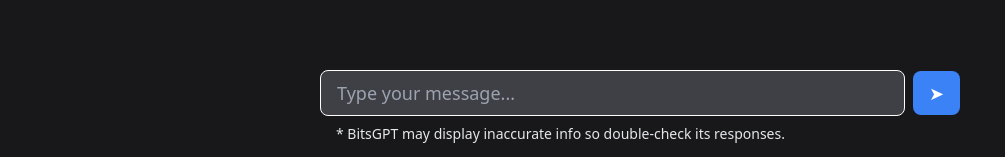
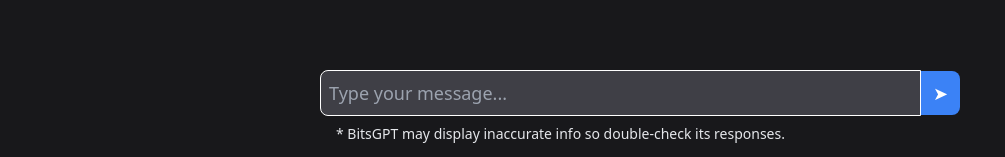
Before and after one commit to crux-bphc/bits-gpt, a SvelteKit app in the folder src/frontend/bits-gpt/: page / in a window 1280 px wide. Shown: the part 640-797 px from the top of the page, without its empty margins (0-1005 px from the left). Built offline with nearby package versions, Linux system fonts and the light colour scheme.

Commit message:
fix: Edit send button style

```diff
--- a/src/frontend/bits-gpt/src/routes/+page.svelte
+++ b/src/frontend/bits-gpt/src/routes/+page.svelte
@@ -67,11 +67,11 @@
         bind:this={messageInput}
         type="text"
         placeholder="Type your message..."
-        class="px-4 py-2 w-full bg-zinc-700 rounded-lg text-lg text-white focus:outline-none focus:border border-white"
+        class="pl-2 py-2 w-full bg-zinc-700 rounded-lg text-lg text-white focus:outline-none focus:border border-white rounded-r-none"
         on:keyup={(e) => e.key === 'Enter' && sendMessage()}
       />
       <button
-        class="ml-2 px-4 py-2  bg-blue-500 text-white rounded-lg text-lg hover:bg-blue-600 focus:outline-none focus:bg-blue-600"
+        class="px-3 py-2  bg-blue-500 text-white rounded-lg text-lg hover:bg-blue-600 focus:outline-none focus:bg-blue-600 rounded-l-none"
         on:click={sendMessage}
       >
 
```
